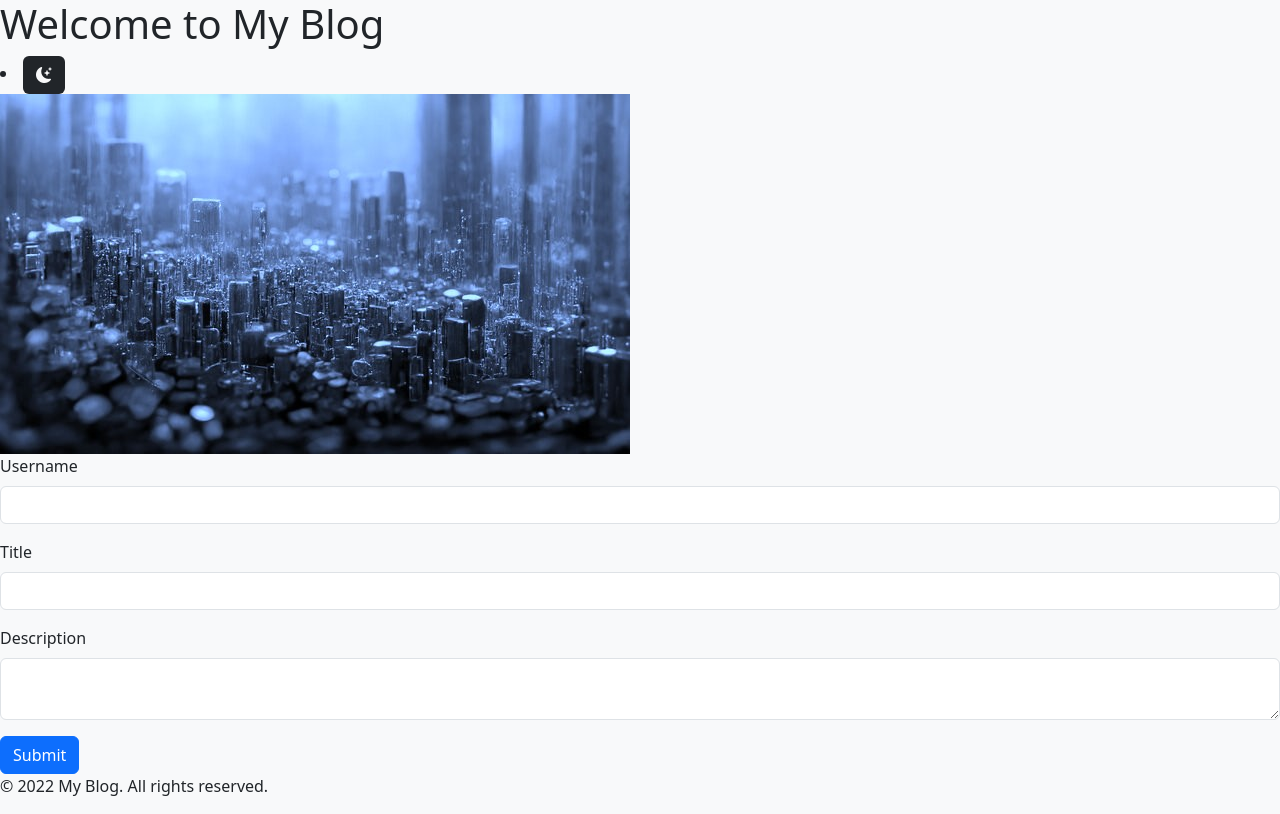
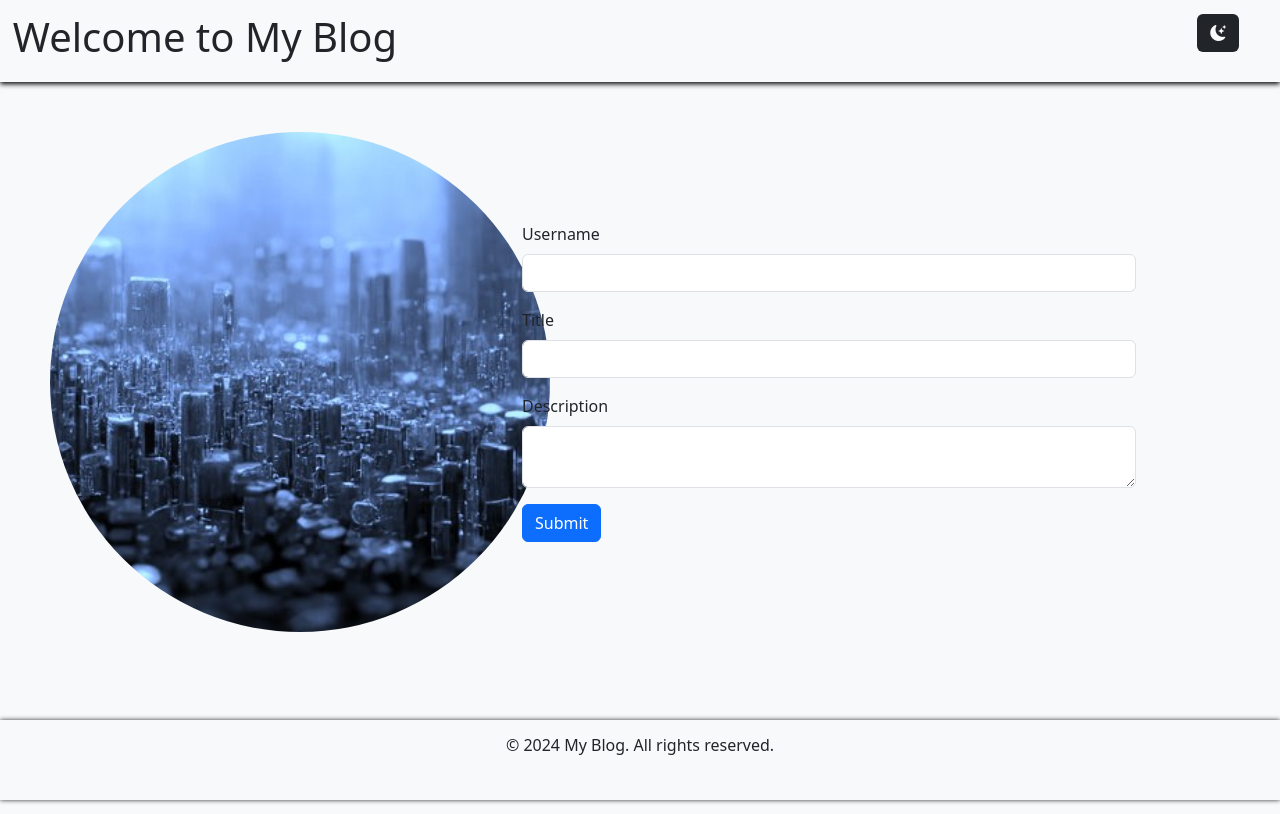
Before and after one commit to DRX-88/Personal-Blog, a plain HTML site: page index.html in a window 1280 px wide. Drawn offline with nearby package versions, Linux system fonts and the light colour scheme.

Commit message:
set form to recieve input and returned in JSON format and send user to blog.html, built script for blog.js to create new div with blog input, added styling for both blog and index, fixed colour mode button

```diff
--- a/assets/css/blog.css
+++ b/assets/css/blog.css
@@ -0,0 +1,42 @@
+header {
+    display: flex;
+    justify-content: space-between;
+    align-items: center;
+    padding: 1%;
+    width: 100%;
+    height: 10%;
+    top: 0;
+    box-shadow: black 0px 2px 5px;
+}
+
+li {
+    display: inline;
+    padding: 20px;
+    justify-content: space-evenly;
+}
+
+article {
+    display: flex;
+    flex-wrap: wrap;
+}
+
+div {
+    display: flex;
+    flex-direction: column;
+    justify-content: center;
+    align-items: center;
+    padding: 1%;
+    margin: 1%;
+    width: 100%;
+}
+
+footer {
+    position: fixed;
+    align-items: center;
+    text-align: center;
+    padding: 1%;
+    width: 100%;
+    height: 10%;
+    bottom: 0;
+    box-shadow: black 0px 2px 5px;
+}
--- a/assets/css/style.css
+++ b/assets/css/style.css
@@ -0,0 +1,56 @@
+header {
+    display: flex;
+    justify-content: space-between;
+    align-items: center;
+    padding: 1%;
+    width: 100%;
+    height: 10%;
+    top: 0;
+    box-shadow: black 0px 2px 5px;
+}
+
+li {
+    display: inline;
+    padding: 20px;
+    justify-content: space-evenly;
+}
+
+section {
+    display: grid;
+    grid-template-columns: 40% 60%;
+    grid-gap: 10px;
+}
+
+#image {
+    width: 100%;
+    grid-column-start: 1;
+
+}
+
+img {
+    width: 600px;
+    height: 600px;
+    display: block;
+    margin: auto;
+    padding: 50px;
+    border-radius: 100%;
+    object-fit: cover;
+}
+
+#form {
+    margin: auto;
+    padding-right: 20%;
+    width: 100%;
+    grid-column-start: 2;
+}
+
+footer {
+    position: fixed;
+    align-items: center;
+    text-align: center;
+    padding: 1%;
+    width: 100%;
+    height: 10%;
+    bottom: 0;
+    box-shadow: black 0px -0.5px 5px;
+}
--- a/assets/js/form.js
+++ b/assets/js/form.js
@@ -2,15 +2,17 @@ const submitBtn = document.getElementById('submit-btn');
 const usernameEl = document.getElementById('username');
 const titleEl = document.getElementById('title');
 const descriptionEl = document.getElementById('description');
+const form = document.querySelector('form');
 
-submitBtn.addEventListener('submit', function (event) {
+submitBtn.addEventListener('click', function (event) {
     event.preventDefault();
+
 
     let blogPosts = JSON.parse(localStorage.getItem('blogPosts')) || [];
 
-    const username = usernameEl.value;
-    const title = titleEl.value;
-    const description = descriptionEl.value;
+    const username = usernameEl.value.trim();
+    const title = titleEl.value.trim();
+    const description = descriptionEl.value.trim();
 
     if (username.trim() === '' || title.trim() === '' || description.trim() === '') {
         alert('Please fill in all fields');
@@ -28,6 +30,7 @@ submitBtn.addEventListener('submit', function (event) {
 
     location.href = 'blog.html';
 
-    console.log(newBlogPost);
+    console.log(blogPosts);
 
+    form.reset();
 });
--- a/assets/js/logic.js
+++ b/assets/js/logic.js
@@ -1,4 +1,4 @@
-// This sets the color mode button icon based on the current color mode
+// This sets the colour mode button icon based on the current color mode
 function setColorModeButton() {
     const currentColorMode = document.body.getAttribute("data-bs-theme");
     const colormodeButtonIcon = document.getElementById("color-mode-icon");
@@ -13,7 +13,7 @@ function setColorModeButton() {
 
     }
 }
-
+// set the colour of background and text based on the current color mode
 function switchColorMode() {
     const currentColorMode = document.body.getAttribute("data-bs-theme");
 
--- a/index.html
+++ b/index.html
@@ -1,28 +1,34 @@
 <!DOCTYPE html>
-<html>
+<html lang="en">
+
 <head>
-    <link href="https://cdn.jsdelivr.net/npm/bootstrap@5.3.3/dist/css/bootstrap.min.css" rel="stylesheet"integrity="sha384-QWTKZyjpPEjISv5WaRU9OFeRpok6YctnYmDr5pNlyT2bRjXh0JMhjY6hW+ALEwIH" crossorigin="anonymous">
+    <link href="https://cdn.jsdelivr.net/npm/bootstrap@5.3.3/dist/css/bootstrap.min.css" rel="stylesheet"
+        integrity="sha384-QWTKZyjpPEjISv5WaRU9OFeRpok6YctnYmDr5pNlyT2bRjXh0JMhjY6hW+ALEwIH" crossorigin="anonymous">
     <link rel="stylesheet" href="https://cdn.jsdelivr.net/npm/bootstrap-icons@1.11.3/font/bootstrap-icons.min.css">
+    <link rel="stylesheet" href="./assets/css/style.css">
     <title>My Blog</title>
 </head>
+
 <body class="bg-light">
     <header>
         <h1>Welcome to My Blog</h1>
-    </header>
-
         <nav>
+            <ul>
                 <li>
                     <button class="btn bg-dark text-light me-2" id="color-mode">
                         <i class="bi bi-moon-stars-fill" id="color-mode-icon"></i>
                     </button>
                 </li>
+            </ul>
         </nav>
+    </header>
 
     <main>
         <section>
-            <div>
+            <div id="image">
                 <img src="./assets/images/Background.jpg" alt="Matrix City">
             </div>
+            <div id="form">
                 <form>
                     <div class="mb-3">
                         <label for="username" class="form-label">Username</label>
@@ -38,14 +44,15 @@
                     </div>
                     <button type="submit" class="btn btn-primary" id="submit-btn">Submit</button>
                 </form>
+            </div>
         </section>
-
     </main>
 
     <footer>
-        <p>&copy; 2022 My Blog. All rights reserved.</p>
+        <p>&copy; 2024 My Blog. All rights reserved.</p>
     </footer>
     <script src="./assets/js/form.js"></script>
     <script src="./assets/js/logic.js"></script>
 </body>
+
 </html>
```
Also changed, not shown: assets/js/blog.js (+29 -0 lines), blog.html (+40 -0 lines). Lines whose indentation alone changed are shown as unchanged.
